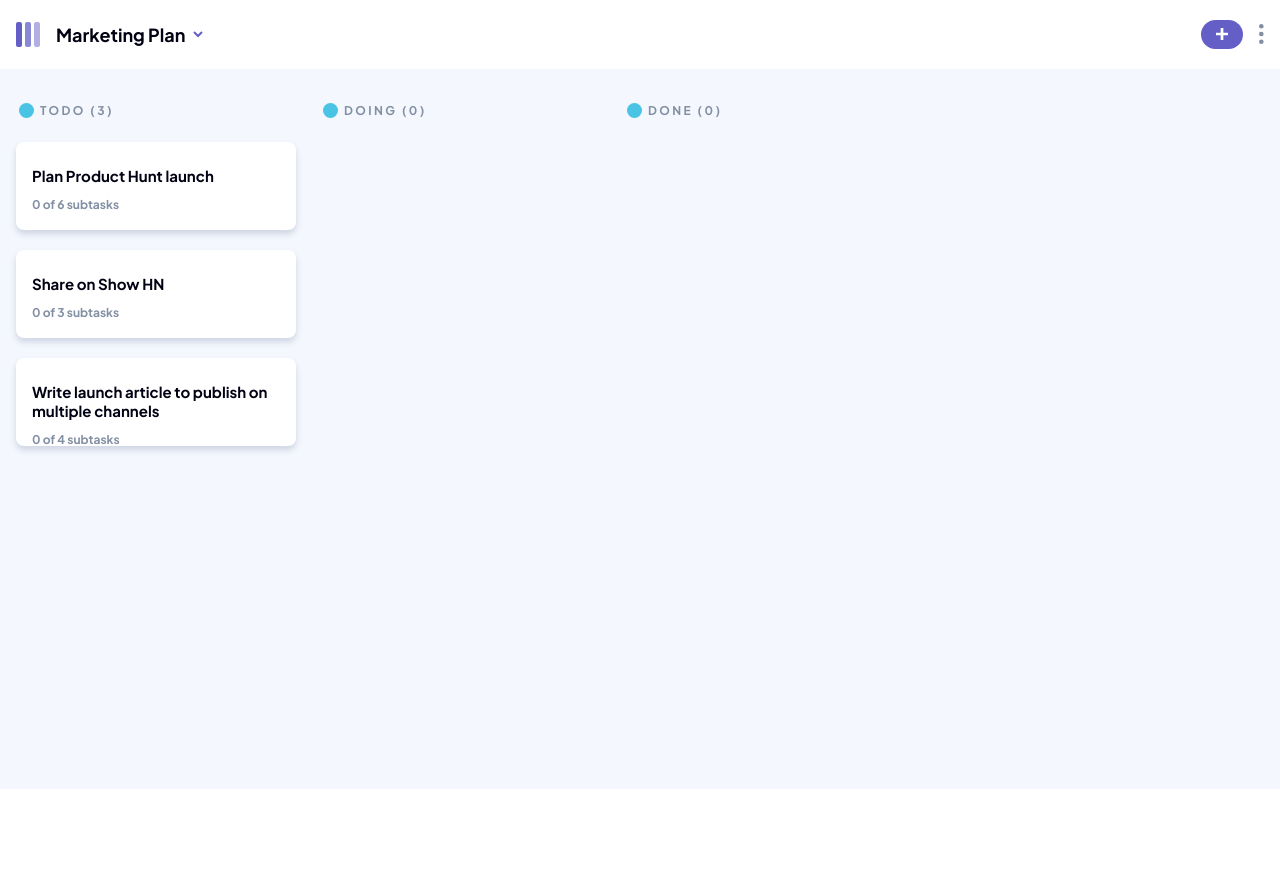
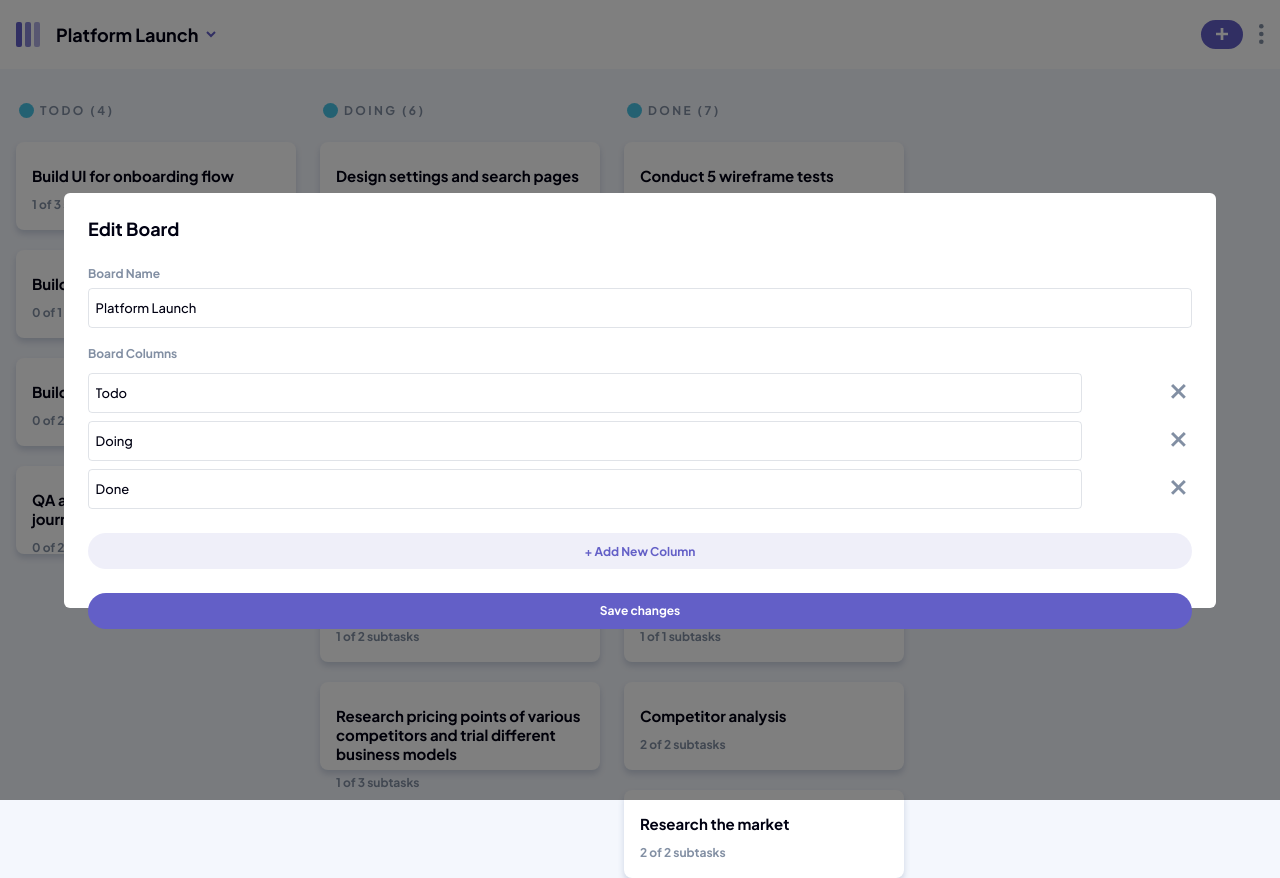
Before and after one commit to surrealgee/kanban-task-management-web-app, a React (Vite) app: page / in a window 1280 px wide. Both pictures are taken after a click on the picture 1261 px from the left and 34 px from the top of the page. Before the commit the page ends 800 px from the top, so only its background shows below. Built offline with nearby package versions, Linux system fonts and the light colour scheme.

Commit message:
Build edit function and hook for columns functions

```diff
--- a/src/components/Header.jsx
+++ b/src/components/Header.jsx
@@ -35,7 +35,7 @@ function Header() {
       <img
         src={iconVerticalEllipsis}
         alt="three vertical dots"
-        onClick={deleteBoard}
+        onClick={() => mountModal("editBoard")}
       />
     </StyledHeader>
   );
--- a/src/components/modals/EditBoardForm.jsx
+++ b/src/components/modals/EditBoardForm.jsx
@@ -1,25 +1,70 @@
 import styled from "styled-components";
-import Input from "./Input";
-import SubtaskInput from "./SubtaskInput";
-import Button from "./Button";
+import ControlledInput from "../utils/ControlledInput";
+import SubtaskInput from "../utils/SubtaskInput";
+import Button from "../utils/Button";
+import ModalBackDrop from "./ModalBackDrop";
 
-function NewTaskForm() {
+import { useState, useContext, useEffect } from "react";
+import { Context } from "../../hooks/Context";
+import useBoard from "../../hooks/useBoard";
+import useColumn from "../../hooks/useColumn";
+
+function EditBoardForm() {
+  const [targetBoard, setTargetBoard] = useState("");
+
+  const { boards } = useContext(Context);
+  const [activeBoard] = boards.filter((element) => element.isActive);
+
+  const { editBoard, handleNameChange } = useBoard();
+  const { addColumn, handleColumnChange, removeColumn } = useColumn();
+
+  let columns = null;
+
+  if (targetBoard) {
+    columns = targetBoard.columns.map((element) => {
+      return (
+        <SubtaskInput
+          key={element.id}
+          id={element.id}
+          value={element.name}
+          onChange={(e) => handleColumnChange(e, targetBoard, setTargetBoard)}
+          onClick={(e) => removeColumn(e, targetBoard, setTargetBoard)}
+        />
+      );
+    });
+  }
+
+  useEffect(() => {
+    console.log("Effect Ran");
+    const target = { ...activeBoard };
+    setTargetBoard(target);
+  }, [boards]);
+
   return (
-    <StyledTaskForm>
-      <h2>Edit Board</h2>
-      <Input label="Board Name" />
-      <div>
-        <h3>Board Columns</h3>
-        <SubtaskInput />
-        <SubtaskInput />
-        <Button text="+ Add New Column" />
-      </div>
-      <Button text="Create New Board" primary />
-    </StyledTaskForm>
+    <ModalBackDrop>
+      <StyledBoardForm onSubmit={(e) => editBoard(e, targetBoard)}>
+        <h2>Edit Board</h2>
+        <ControlledInput
+          label="Board Name"
+          value={targetBoard.name}
+          onChange={(e) => handleNameChange(e, setTargetBoard)}
+        />
+        <div>
+          <h3>Board Columns</h3>
+          {columns && columns}
+          <Button
+            text="+ Add New Column"
+            type="button"
+            onClick={() => addColumn(setTargetBoard)}
+          />
+        </div>
+        <Button text="Save changes" primary />
+      </StyledBoardForm>
+    </ModalBackDrop>
   );
 }
 
-const StyledTaskForm = styled.form`
+const StyledBoardForm = styled.form`
   background: #fff;
   padding: 1.5em;
   position: fixed;
@@ -93,4 +138,4 @@ const StyledTaskForm = styled.form`
   }
 `;
 
-export default NewTaskForm;
+export default EditBoardForm;
--- a/src/components/modals/NewBoardForm.jsx
+++ b/src/components/modals/NewBoardForm.jsx
@@ -6,11 +6,13 @@ import Button from "../utils/Button";
 import ModalBackDrop from "./ModalBackDrop";
 
 import useBoard from "../../hooks/useBoard";
+import useColumn from "../../hooks/useColumn";
 
 import { nanoid } from "nanoid";
 
 function NewBoardForm() {
-  const { createBoard } = useBoard();
+  const { createBoard, handleNameChange } = useBoard();
+  const { addColumn, handleColumnChange, removeColumn } = useColumn();
 
   const [newBoardData, setNewBoardData] = useState({
     name: "",
@@ -25,70 +27,29 @@ function NewBoardForm() {
         key={element.id}
         id={element.id}
         value={element.name}
-        onChange={handleColumnChange}
-        onClick={removeColumn}
+        onChange={(e) => handleColumnChange(e, newBoardData, setNewBoardData)}
+        onClick={(e) => removeColumn(e, newBoardData, setNewBoardData)}
       />
     );
   });
 
-  function addColumn() {
-    const newColumn = { name: "", id: nanoid(), tasks: [] };
-
-    setNewBoardData((prevData) => {
-      return {
-        ...prevData,
-        columns: [...prevData.columns, newColumn],
-      };
-    });
-  }
-
-  function removeColumn(e) {
-    const { parentNode } = e.target;
-
-    const updatedColumns = newBoardData.columns.filter(
-      (element) => element.id !== parentNode.id
-    );
-
-    setNewBoardData((prevData) => {
-      return { ...prevData, columns: updatedColumns };
-    });
-  }
-
-  function handleColumnChange(e) {
-    const { value, parentNode } = e.target;
-
-    const updatedColumns = newBoardData.columns.map((element) =>
-      element.id === parentNode.id ? { ...element, name: value } : element
-    );
-
-    setNewBoardData((prevData) => {
-      return { ...prevData, columns: updatedColumns };
-    });
-  }
-
-  function handleNewBoardChange(e) {
-    const { name, value } = e.target;
-    setNewBoardData((prevState) => {
-      return {
-        ...prevState,
-        [name]: value,
-      };
-    });
-  }
-
   return (
-    <ModalBackDrop onClick={null}>
+    <ModalBackDrop>
       <StyledTaskForm onSubmit={(e) => createBoard(e, newBoardData)}>
         <h2>Add New Board</h2>
         <Input
           label="Board Name"
-          onChange={handleNewBoardChange}
+          onChange={(e) => handleNameChange(e, setNewBoardData)}
           value={newBoardData}
         />
         <div>
           <h3>Board Columns</h3>
           {columns}
-          <Button text="+ Add New Column" type="button" onClick={addColumn} />
+          <Button
+            text="+ Add New Column"
+            type="button"
+            onClick={() => addColumn(setNewBoardData)}
+          />
         </div>
         <Button text="Create New Board" primary />
       </StyledTaskForm>
--- /dev/null
+++ b/src/components/utils/ControlledInput.jsx
@@ -0,0 +1,46 @@
+import styled from "styled-components";
+
+function Input({ label, onChange, value }) {
+  return (
+    <StyledInput>
+      <label className="input">{label}</label>
+      <input
+        type="text"
+        placeholder="e. g. Take coffee break"
+        onChange={onChange}
+        name="name"
+        value={value}
+      />
+    </StyledInput>
+  );
+}
+
+const StyledInput = styled.div`
+  margin-top: 1.5em;
+
+  label.input {
+    font-family: "Plus Jakarta Sans";
+    font-weight: 700;
+    font-size: 0.75rem;
+    color: #828fa3;
+  }
+
+  input[type="text"] {
+    width: 100%;
+    height: 40px;
+    outline: none;
+    border: 1px solid rgba(130, 143, 163, 0.25);
+    border-radius: 4px;
+    background: none;
+    padding: 0.5em;
+    margin-top: 0.5em;
+
+    font-family: "Plus Jakarta Sans";
+    font-weight: 500;
+    font-size: 13px;
+    line-height: 1.77;
+    color: #000112;
+  }
+`;
+
+export default Input;
--- a/src/data.js
+++ b/src/data.js
@@ -8,6 +8,7 @@ const boardsData = [
     columns: [
       {
         name: "Todo",
+        id: nanoid(),
         tasks: [
           {
             title: "Build UI for onboarding flow",
@@ -74,6 +75,7 @@ const boardsData = [
       },
       {
         name: "Doing",
+        id: nanoid(),
         tasks: [
           {
             title: "Design settings and search pages",
@@ -188,6 +190,7 @@ const boardsData = [
       },
       {
         name: "Done",
+        id: nanoid(),
         tasks: [
           {
             title: "Conduct 5 wireframe tests",
--- a/src/hooks/useApp.jsx
+++ b/src/hooks/useApp.jsx
@@ -2,6 +2,7 @@ import { useContext } from "react";
 import { Context } from "./Context";
 import SelectBoardModal from "../components/modals/SelectBoardModal";
 import NewBoardForm from "../components/modals/NewBoardForm";
+import EditBoardForm from "../components/modals/EditBoardForm";
 
 function useApp() {
   const { setModal, setShown } = useContext(Context);
@@ -12,6 +13,8 @@ function useApp() {
       setShown(true);
     } else if (target === "newBoard") {
       setModal(<NewBoardForm />);
+    } else if (target === "editBoard") {
+      setModal(<EditBoardForm />);
     }
   }
 
--- a/src/hooks/useBoard.jsx
+++ b/src/hooks/useBoard.jsx
@@ -5,6 +5,18 @@ import useApp from "./useApp";
 function useBoard() {
   const { boards, setBoards } = useContext(Context);
   const { unmountModal } = useApp();
+
+  function editBoard(e, newData) {
+    e.preventDefault();
+
+    const updatedBoards = boards.map((element) => {
+      return element.id === newData.id ? newData : element;
+    });
+
+    setBoards(updatedBoards);
+
+    unmountModal();
+  }
 
   function createBoard(e, newBoard) {
     e.preventDefault();
@@ -57,7 +69,17 @@ function useBoard() {
     unmountModal();
   }
 
-  return { createBoard, deleteBoard, selectBoard };
+  function handleNameChange(e, setData) {
+    const { name, value } = e.target;
+    setData((prevState) => {
+      return {
+        ...prevState,
+        [name]: value,
+      };
+    });
+  }
+
+  return { createBoard, deleteBoard, selectBoard, editBoard, handleNameChange };
 }
 
 export default useBoard;
--- /dev/null
+++ b/src/hooks/useColumn.jsx
@@ -0,0 +1,49 @@
+import { useContext } from "react";
+import { Context } from "./Context";
+import useApp from "./useApp";
+
+import { nanoid } from "nanoid";
+
+function useColumn() {
+  const { boards, setBoards } = useContext(Context);
+  const { unmountModal } = useApp();
+
+  function addColumn(setData) {
+    const newColumn = { name: "", id: nanoid(), tasks: [] };
+
+    setData((prevData) => {
+      return {
+        ...prevData,
+        columns: [...prevData.columns, newColumn],
+      };
+    });
+  }
+
+  function handleColumnChange(e, data, setData) {
+    const { value, parentNode } = e.target;
+
+    const updatedColumns = data.columns.map((element) =>
+      element.id === parentNode.id ? { ...element, name: value } : element
+    );
+
+    setData((prevData) => {
+      return { ...prevData, columns: updatedColumns };
+    });
+  }
+
+  function removeColumn(e, data, setData) {
+    const { parentNode } = e.target;
+
+    const updatedColumns = data.columns.filter(
+      (element) => element.id !== parentNode.id
+    );
+
+    setData((prevData) => {
+      return { ...prevData, columns: updatedColumns };
+    });
+  }
+
+  return { addColumn, handleColumnChange, removeColumn };
+}
+
+export default useColumn;
```
